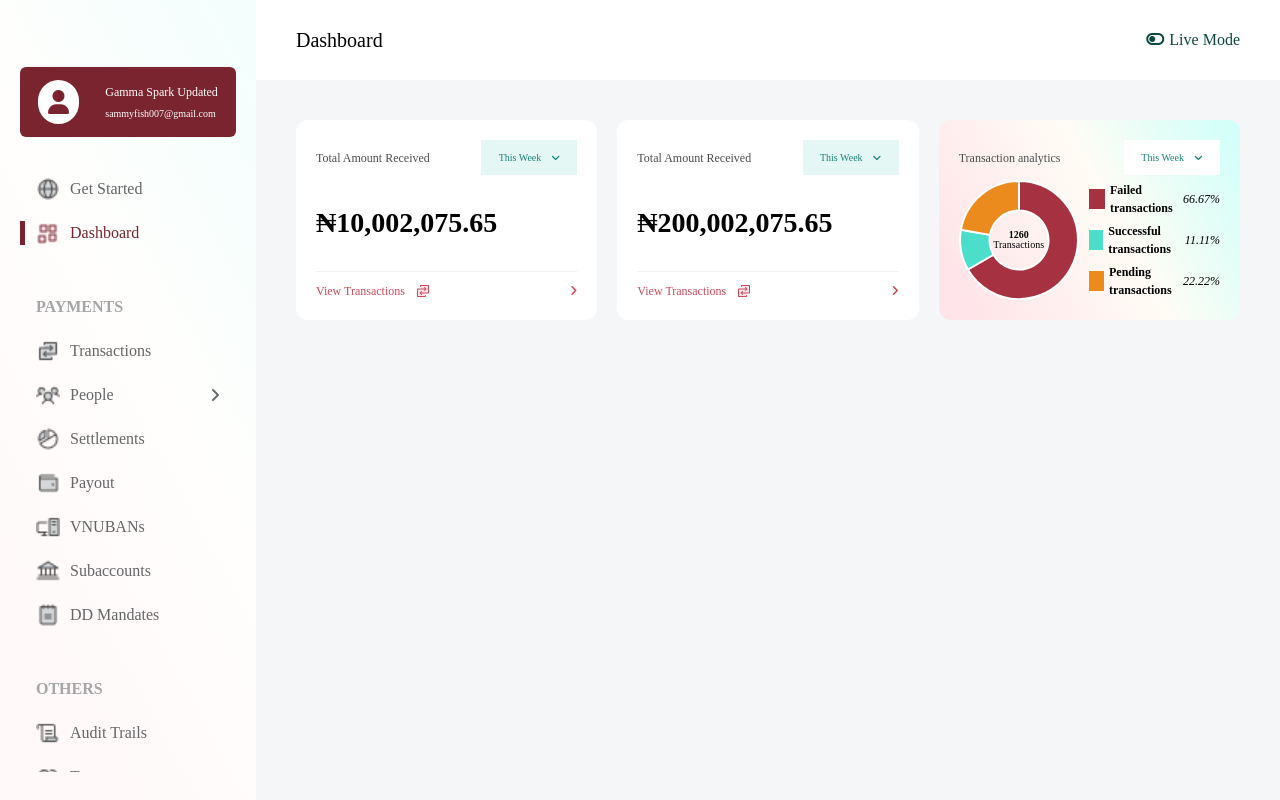
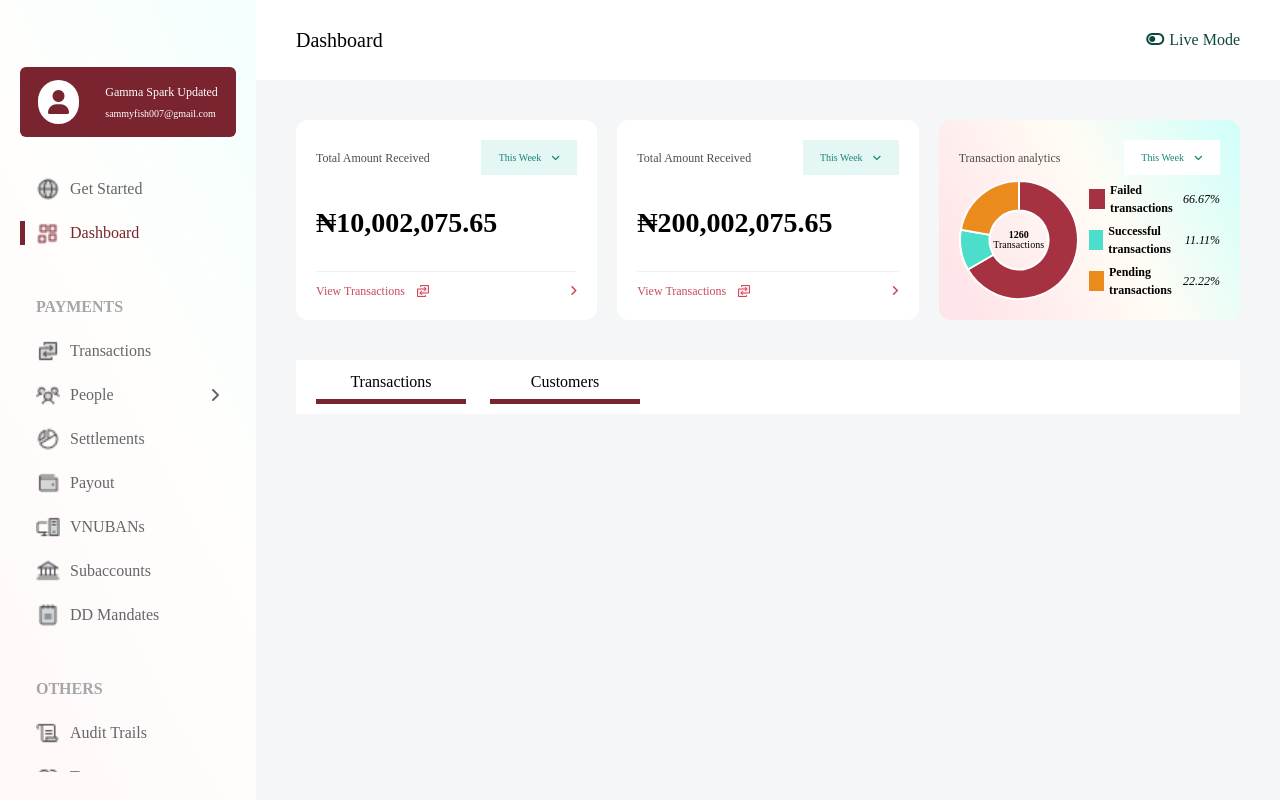
Before and after one commit to SymplyMatt/customer_dashboard_woven, a Vue app: page /dashboard/transactions in a window 1280 px wide. Built offline with nearby package versions, Linux system fonts and the light colour scheme; a web font is replaced by a local one.

Commit message:
lower links dashboard

```diff
--- a/src/pages/dashboard/Transactions.vue
+++ b/src/pages/dashboard/Transactions.vue
@@ -2,10 +2,26 @@
   <TopMain
     :title="'Dashboard'"
   />
-  <div class="flex flex-col w-full items-center p-10">
+  <div class="flex flex-col w-full items-center p-10 gap-10">
     <Stats />
-    <div class=""></div>
-    <div class=""></div>
+    <div class="flex gap-6 bg-white py-2 px-5 w-full">
+      <router-link :to="''">
+        <div class="flex flex-col items-center gap-1">
+          <div class="">
+            Transactions
+          </div>
+          <div class="nav-border"></div>
+        </div>
+      </router-link>
+      <router-link :to="''">
+        <div class="flex flex-col items-center gap-1">
+          <div class="">
+            Customers
+          </div>
+          <div class="nav-border"></div>
+        </div>
+      </router-link>
+    </div>
   </div>
 </template>
 
@@ -21,3 +37,10 @@ export default {
   },
 }
 </script>
+<style>
+  .nav-border{
+    height: 5px;
+    width: 150px;
+    background-color: #79242F;
+  }
+</style>
```
